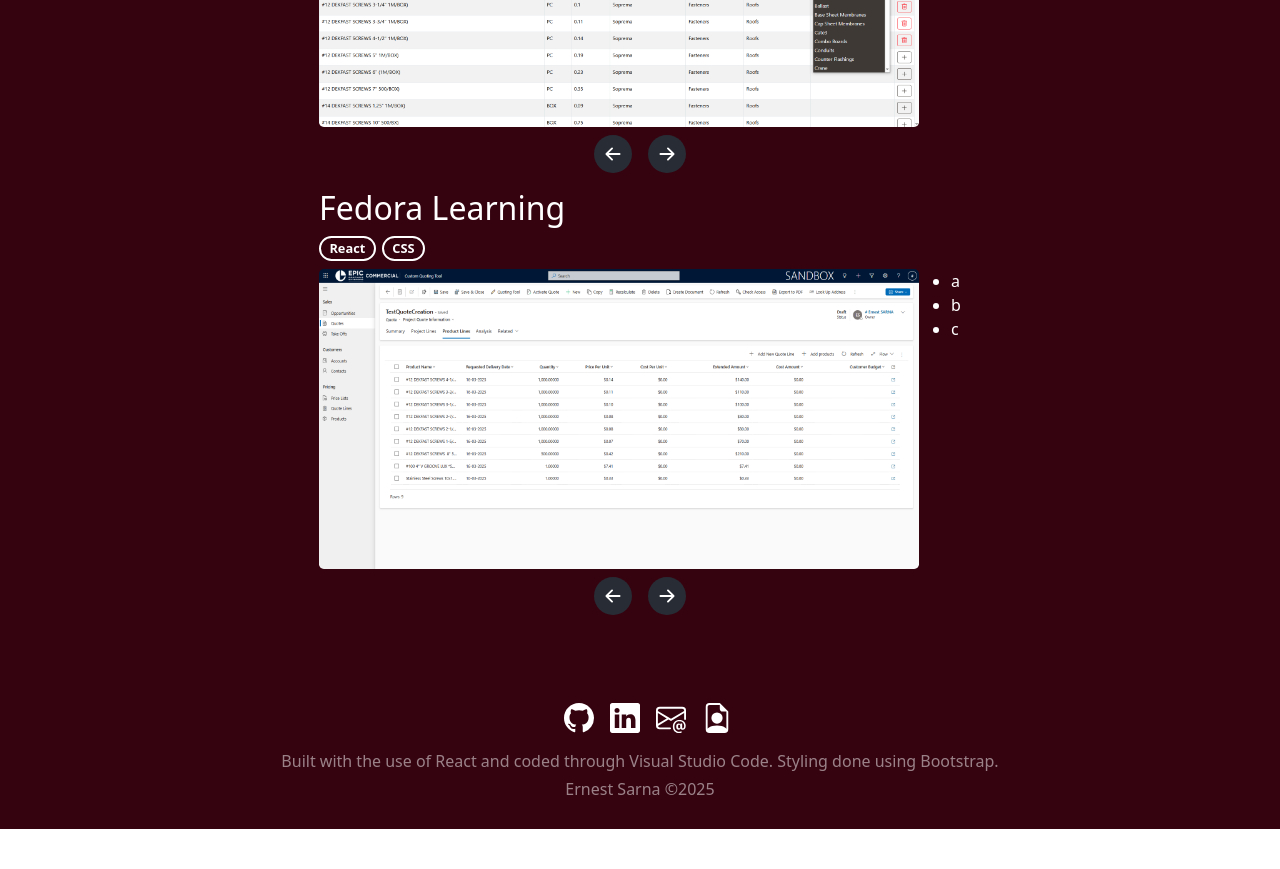
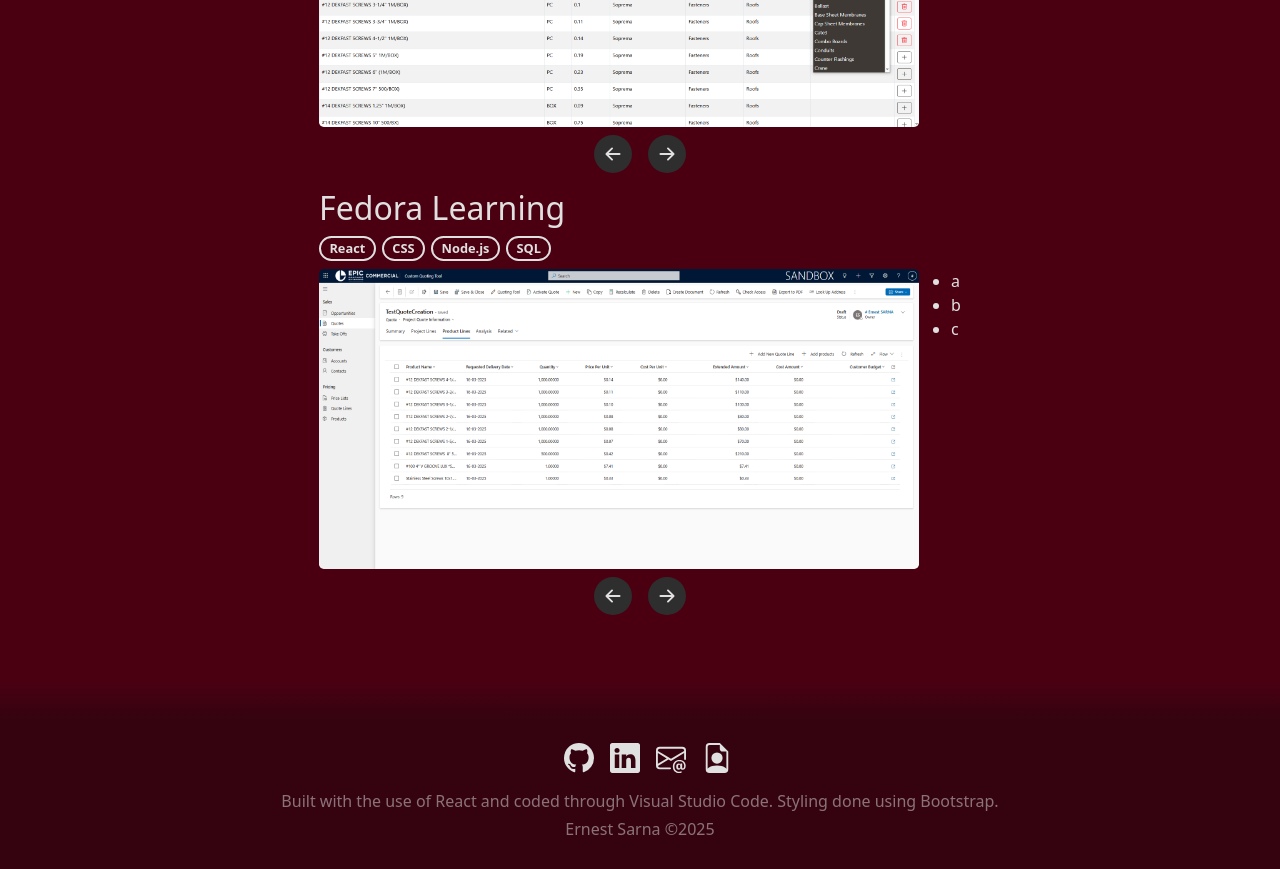
Before and after one commit to ErnestSarna/ernestsarna.github.io, a React (Create React App) app: page / in a window 1280 px wide. Shown: the part 1280-2149 px from the top of the page. Before the commit the page ends 2109 px from the top, so only its background shows below. Built offline with nearby package versions, Linux system fonts and the light colour scheme; the HTML template or start-up script is replaced by a standard one.

Commit message:
modified color scheme

```diff
--- a/src/App.css
+++ b/src/App.css
@@ -1,6 +1,6 @@
 .App {
   text-align: center;
-  color: white;
+  color: #E0E0E0;
 }
 
 h1, h2, p{
@@ -17,7 +17,7 @@ h1, h2, p{
 }
 
 #footer a{
-  color: white;
+  color: #E0E0E0;
 }
 #footer svg:hover{
   transform: scale(1.3);
@@ -48,7 +48,7 @@ h1, h2, p{
 .skill-cell {
   width: 110px;
   height: 125px; /* Adjust to match hexagon shape */
-  background-color: #350310;
+  background-color: #4B0012;
   clip-path: polygon(
     50% 0%,
     100% 25%,
@@ -64,7 +64,7 @@ h1, h2, p{
   box-shadow: 0 2px 5px rgba(0, 0, 0, 0.3);
 }
 .skill-cell:hover{
-  background-color: #490517;
+  background-color: #350310;
 }
 
 i{
@@ -73,7 +73,7 @@ i{
 
 #projects-display{
   height: fit-content;
-  background-color: #350310;
+  background-color: #4B0012;
   display: flex;
   flex-direction: column;
   align-items: center;
@@ -88,8 +88,9 @@ i{
 
 .project-tech > p{
   margin-right: 0.5em;
-  border: 2px solid white;
+  border: 2px solid #E0E0E0;
   font-size: 0.8em;
+  color: #E0E0E0;
 }
 
 img:hover{
@@ -98,8 +99,11 @@ img:hover{
 
 .image-button{
   height: fit-content;
-  background-color: #282c34;
-  color: white;
+  background-color: #2E2E2E;
+  color: #E0E0E0;
   border: 0;
   border-radius: 50%;
 }
+.image-button:hover{
+  background-color: #353535;
+}
--- a/src/App.js
+++ b/src/App.js
@@ -8,8 +8,9 @@ function App() {
   return (
     <div className="App">
       <Intro />
-      <div style={{height: '40px', background: 'linear-gradient(to bottom, #282c34, #350310)'}}></div>
+      <div style={{height: '40px', background: 'linear-gradient(to bottom, #2E2E2E, #4B0012)'}}></div>
       <Projects />
+      <div style={{height: '40px', background: 'linear-gradient(to bottom, #4B0012, #350310)'}}></div>
       <Footer />
     </div>
   );
--- a/src/Intro.jsx
+++ b/src/Intro.jsx
@@ -31,8 +31,8 @@ function Intro(){
 
       ];
 
-    return(
-        <div style={{backgroundColor: '#282c34'}} className="py-5">
+    return( //#282c34
+        <div style={{backgroundColor: '#2E2E2E'}} className="py-5">
             <div id="intro" className="pb-5">
                 <div className="name me-5">
                     <h1 className="display-1">Ernest</h1>
--- a/src/Projects.jsx
+++ b/src/Projects.jsx
@@ -33,6 +33,8 @@ function Projects(){
                 <div className="project-tech my-2 d-flex">
                     <p className="badge rounded-pill">React</p>
                     <p className="badge rounded-pill">CSS</p>
+                    <p className="badge rounded-pill">Node.js</p>
+                    <p className="badge rounded-pill">SQL</p>
                 </div>
                 <Project desc={fedoraDesc} imgSrc="/fedora/" />
             </div>
```
